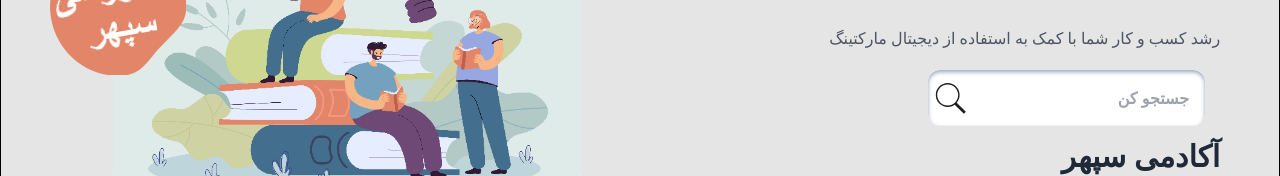
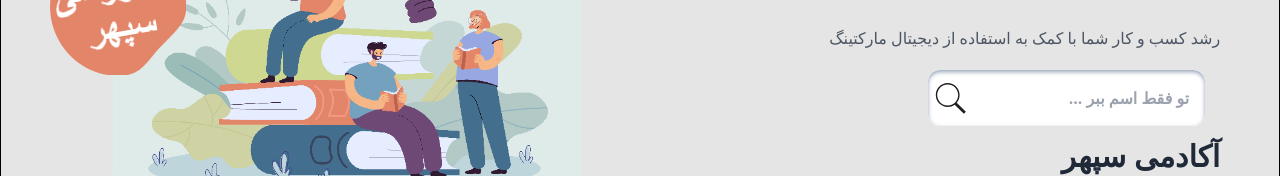
Before and after one commit to academy-react-summer1403/future-programmers, a React (Vite) app: page / in a window 1280 px wide. Shown: the part 241-417 px from the top of the page. Built offline with nearby package versions, Linux system fonts and the light colour scheme; no server answers; a web font is replaced by a local one.

Commit message:
searchbox

```diff
--- a/src/component/landingComponent/HeroSection/HeroSection.jsx
+++ b/src/component/landingComponent/HeroSection/HeroSection.jsx
@@ -9,7 +9,7 @@ const HeroSection = () => {
                         <p className="text-gray-600 dark:text-slate-50 mb-2 mt-10">
                             رشد کسب و کار شما با کمک به استفاده از دیجیتال مارکتینگ
                         </p>
-                        <input type="text" placeholder='جستجو کن' className='my-3 lg:p-4 md:max-lg:p-2 mr-[3%] bg-[url(public/search.svg)] [background-position-y:center] max-sm:[background-position-x:3%] [background-position-x:2%] bg-no-repeat text-base max-md:p-[9px] md:max-lg:text-[11px] font-bold [background-size:35px] md:max-lg:[background-size:25px] max-sm:[background-size:25px] max-sm:text-[13px] [center] shadow-inner shadow-slate-400 rounded-xl dark:bg-[#556e53] dark:placeholder-[#d1d4c9]'/>
+                        <input type="text" placeholder='تو فقط اسم ببر ...' className='my-3 lg:p-4 md:max-lg:p-2 mr-[3%] bg-[url(public/search.svg)] [background-position-y:center] max-sm:[background-position-x:3%] [background-position-x:2%] bg-no-repeat text-base max-md:p-[9px] md:max-lg:text-[11px] font-bold [background-size:35px] md:max-lg:[background-size:25px] max-sm:[background-size:25px] max-sm:text-[13px] [center] shadow-inner shadow-slate-400 rounded-xl dark:bg-[#556e53] dark:placeholder-[#d1d4c9]'/>
                         <h3 className="font-semibold text-3xl">آکادمی سپهر</h3>
                         <p className='mt-4 sm:w-[70%] md:w-full mx-auto'> لورم ایپسوم متن ساختگی با تولید سادگی نامفهوم از صنعت چاپ و با استفاده از طراحان گرافیک است چاپگرها و متون بلکه روزنامه و مجله در ستون و سطرآنچنان که لازم است</p>
                     </div>
```
